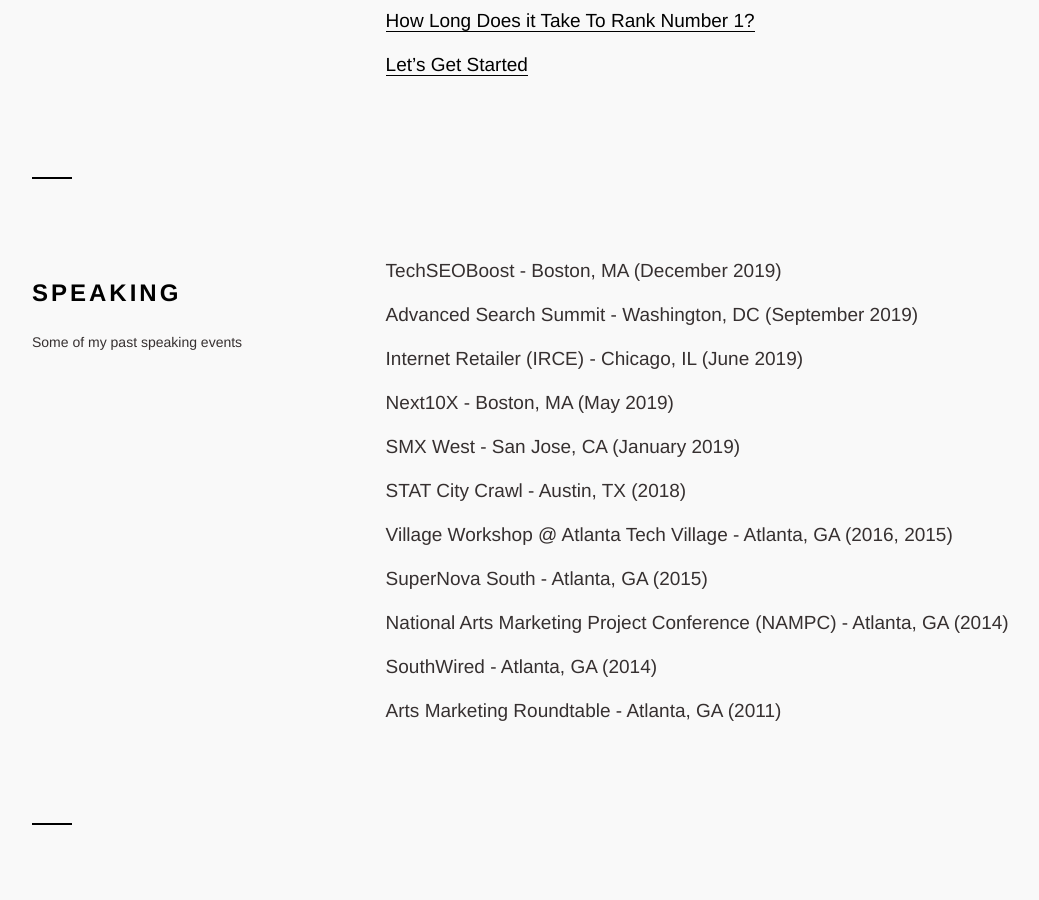
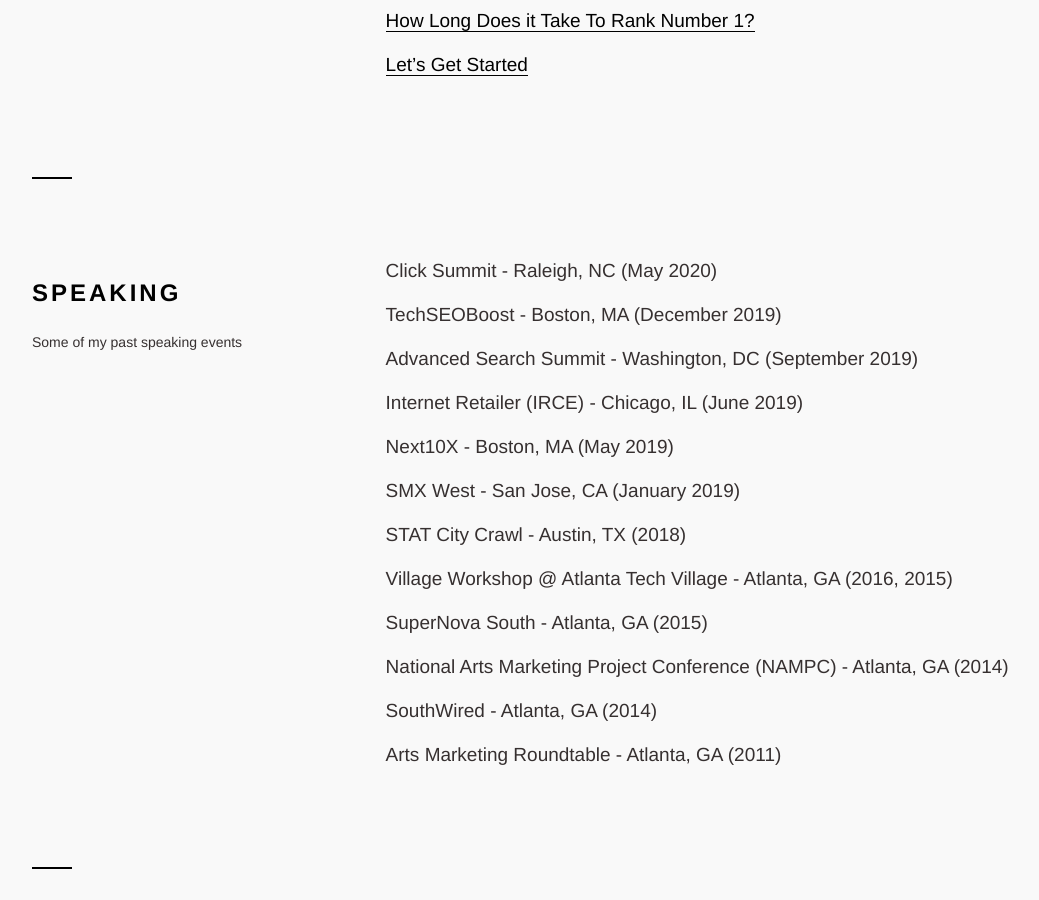
Before and after one commit to jsilton/jsilton.github.io, a Jekyll site: the page built from index.html, in a window 1280 px wide and 900 px high, scrolled down 2742 px. Shown: the whole window, without its empty margins (98-1137 px from the left). Built offline with Jekyll 4.4.1, drawn with Linux system fonts in a browser that asks for light colours.

Commit message:
Add Click Summit to speaking

```diff
--- a/_includes/speaking.html
+++ b/_includes/speaking.html
@@ -9,6 +9,7 @@
     </div>
     <div class="eight columns">
         <ul>
+            <li><strong>Click Summit</strong> - Raleigh, NC (May 2020)</li>
             <li><strong>TechSEOBoost</strong> - Boston, MA (December 2019)</li>
             <li><strong>Advanced Search Summit</strong> - Washington, DC (September 2019)</li>
             <li><strong>Internet Retailer (IRCE)</strong> - Chicago, IL (June 2019)</li>
```
